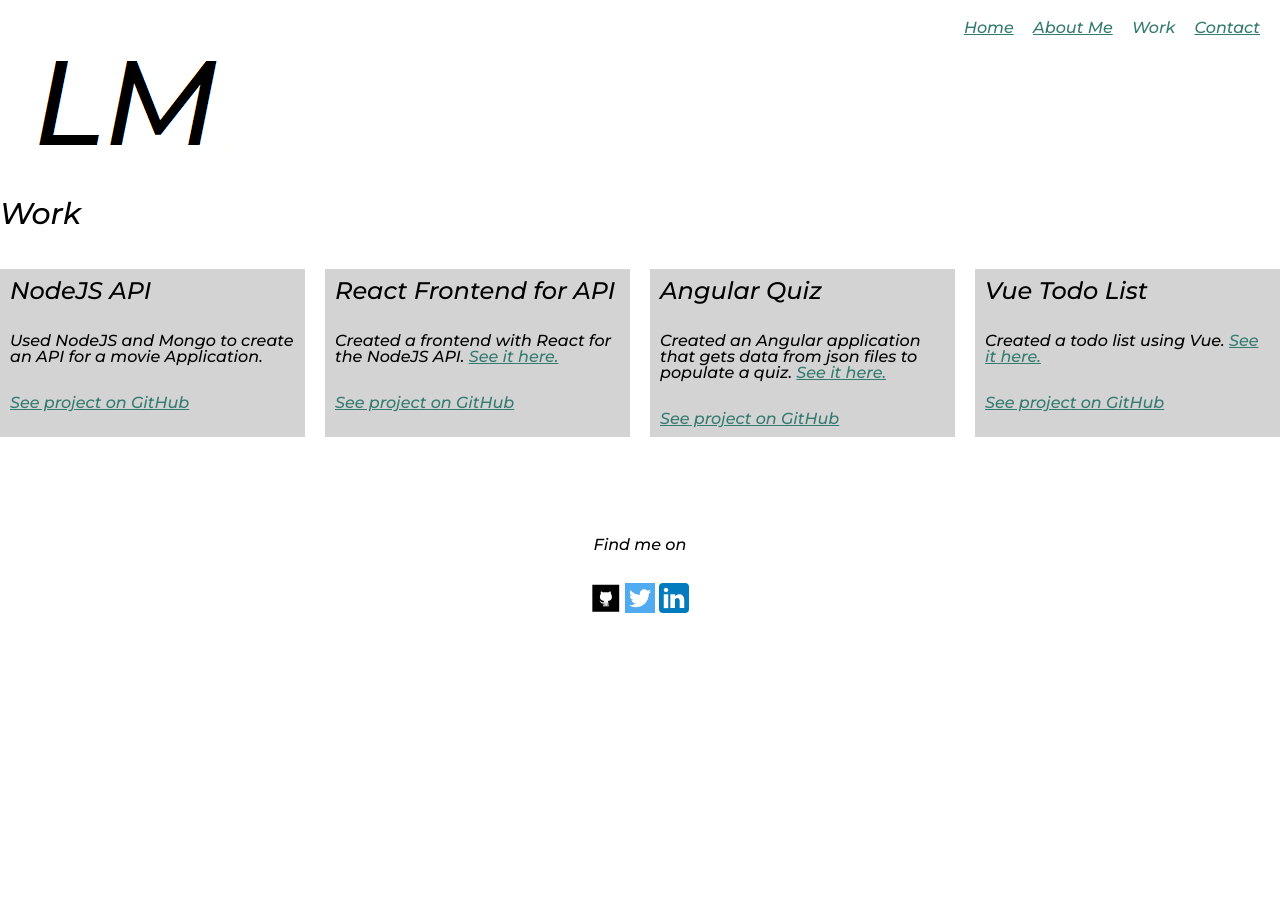
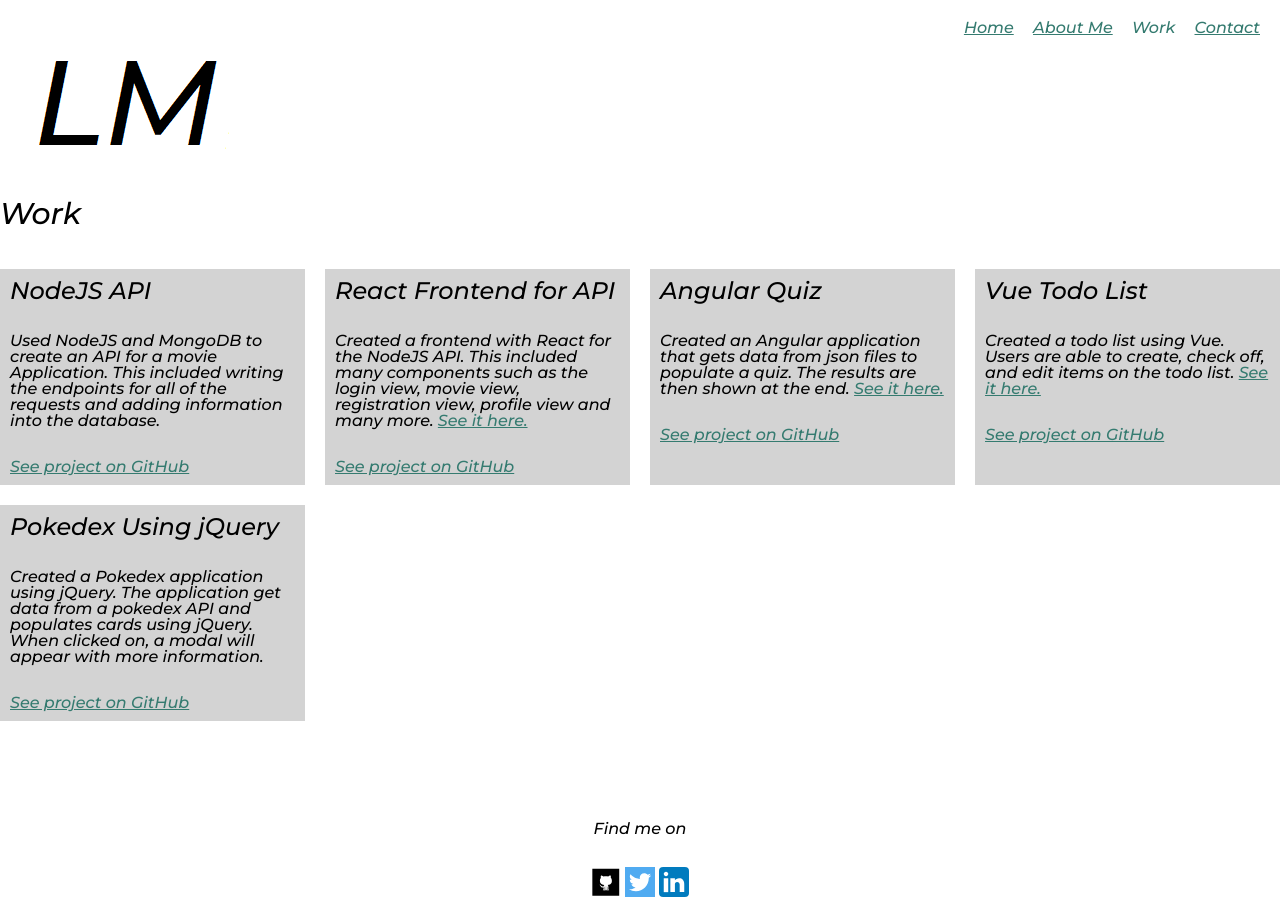
Before and after one commit to muellerluke/portfolio-website, a plain HTML site: page work.html in a window 1280 px wide. Before the commit the page ends 800 px from the top, so only its background shows below. Drawn offline with Linux system fonts and the light colour scheme.

Commit message:
Update work.html

```diff
--- a/work.html
+++ b/work.html
@@ -2,36 +2,45 @@
 <html>
   <!-- this is cool! -->
   <head>
-    <meta charset="utf-8">
-    <meta name="viewport" content="width=device-width, initial-scale=1">
+    <meta charset="utf-8" />
+    <meta name="viewport" content="width=device-width, initial-scale=1" />
     <title>Luke Mueller - Portfolio</title>
     <link rel="shortcut icon" href="favicon.ico" type="image/x-icon" />
-    <link rel="stylesheet" type="text/css" href="css/reset.css">
+    <link rel="stylesheet" type="text/css" href="css/reset.css" />
     <link
       href="https://fonts.googleapis.com/css2?family=Montserrat:ital,wght@1,500&display=swap"
-      rel="stylesheet">
-    <link rel="stylesheet" type="text/css" href="css/styles.css">
+      rel="stylesheet"
+    />
+    <link rel="stylesheet" type="text/css" href="css/styles.css" />
   </head>
   <body>
     <header class="page-header">
       <!-- Add my logo here -->
-      <img src="img/logo.png" alt="logo" class="page-header__item">
+      <img src="img/logo.png" alt="logo" class="page-header__item" />
       <nav class="main-navigation page-header__item">
         <ul role="menubar" class="navigation-list">
           <li role="presentation">
-            <a href="index.html" role="menuitem" class="navigation-list__item">Home</a>
+            <a href="index.html" role="menuitem" class="navigation-list__item"
+              >Home</a
+            >
           </li>
           <li role="presentation">
-            <a href="about.html" role="menuitem" class="navigation-list__item">About
-              Me</a>
+            <a href="about.html" role="menuitem" class="navigation-list__item"
+              >About Me</a
+            >
           </li>
           <li role="presentation">
-            <a href="work.html" role="menuitem" class="navigation-list__item
-              navigation-list__item--active">Work</a>
+            <a
+              href="work.html"
+              role="menuitem"
+              class="navigation-list__item navigation-list__item--active"
+              >Work</a
+            >
           </li>
           <li role="presentation">
-            <a href="contact.html" role="menuitem"
-              class="navigation-list__item">Contact</a>
+            <a href="contact.html" role="menuitem" class="navigation-list__item"
+              >Contact</a
+            >
           </li>
         </ul>
       </nav>
@@ -43,48 +52,88 @@
         <div class="grid__item">
           <h2>NodeJS API</h2>
           <p>
-            Used NodeJS and Mongo to create an API for a movie Application.
+            Used NodeJS and MongoDB to create an API for a movie Application.
+            This included writing the endpoints for all of the requests and
+            adding information into the database.
           </p>
-          <a href="https://github.com/muellerluke/movie_api">See project on
-            GitHub</a>
+          <a target="_blank" href="https://github.com/muellerluke/movie_api"
+            >See project on GitHub</a
+          >
         </div>
         <div class="grid__item">
           <h2>React Frontend for API</h2>
           <p>
-            Created a frontend with React for the NodeJS API. <a
-              href='https://myflixluke.herokuapp.com/client/'>See it here.</a>
+            Created a frontend with React for the NodeJS API. This included many
+            components such as the login view, movie view, registration view,
+            profile view and many more.
+            <a target="_blank" href="https://myflixluke.herokuapp.com/client/"
+              >See it here.</a
+            >
           </p>
-          <a href="https://github.com/muellerluke/movie_api">See project on
-            GitHub</a>
+          <a target="_blank" href="https://github.com/muellerluke/movie_api"
+            >See project on GitHub</a
+          >
         </div>
         <div class="grid__item">
           <h2>Angular Quiz</h2>
           <p>
             Created an Angular application that gets data from json files to
-            populate a quiz. <a
-              href='https://muellerluke.github.io/my-awesome-quiz-app/welcome'>See
-              it here.</a>
+            populate a quiz. The results are then shown at the end.
+            <a
+              target="_blank"
+              href="https://muellerluke.github.io/my-awesome-quiz-app/welcome"
+              >See it here.</a
+            >
           </p>
-          <a href="https://github.com/muellerluke/my-awesome-quiz-app">See
-            project on GitHub</a>
+          <a
+            target="_blank"
+            href="https://github.com/muellerluke/my-awesome-quiz-app"
+            >See project on GitHub</a
+          >
         </div>
         <div class="grid__item">
           <h2>Vue Todo List</h2>
           <p>
-            Created a todo list using Vue. <a
-              href='https://muellerluke.github.io/todo-final/'>See it here.</a>
+            Created a todo list using Vue. Users are able to create, check off,
+            and edit items on the todo list.
+            <a target="_blank" href="https://muellerluke.github.io/todo"
+              >See it here.</a
+            >
           </p>
-          <a href="https://github.com/muellerluke/todo-final">See project on
-            GitHub</a>
+          <a target="_blank" href="https://github.com/muellerluke/todo"
+            >See project on GitHub</a
+          >
+        </div>
+        <div class="grid__item">
+          <h2>Pokedex Using jQuery</h2>
+          <p>
+            Created a Pokedex application using jQuery. The application get data
+            from a pokedex API and populates cards using jQuery. When clicked
+            on, a modal will appear with more information.
+          </p>
+          <a
+            target="_blank"
+            href="https://github.com/muellerluke/pokedexRepo-jQuery"
+            >See project on GitHub</a
+          >
         </div>
       </div>
     </section>
     <footer class="page-footer">
       <p>Find me on</p>
       <div class="social-media">
-        <img src="img/github_icon.svg" alt="github">
-        <img src="img/twitter_icon.svg" alt="twitter">
-        <img src="img/linkedin_icon.svg" alt="linkedin">
+        <a href="https://github.com/muellerluke" target="_blank"
+          ><img src="img/github_icon.svg" alt="github"
+        /></a>
+        <a href="https://twitter.com" target="_blank"
+          ><img src="img/twitter_icon.svg" alt="twitter"
+        /></a>
+        <a
+          href="https://www.linkedin.com/in/luke-mueller-818b701a1/"
+          target="_blank"
+        >
+          <img src="img/linkedin_icon.svg" alt="linkedin" />
+        </a>
       </div>
     </footer>
   </body>
```
